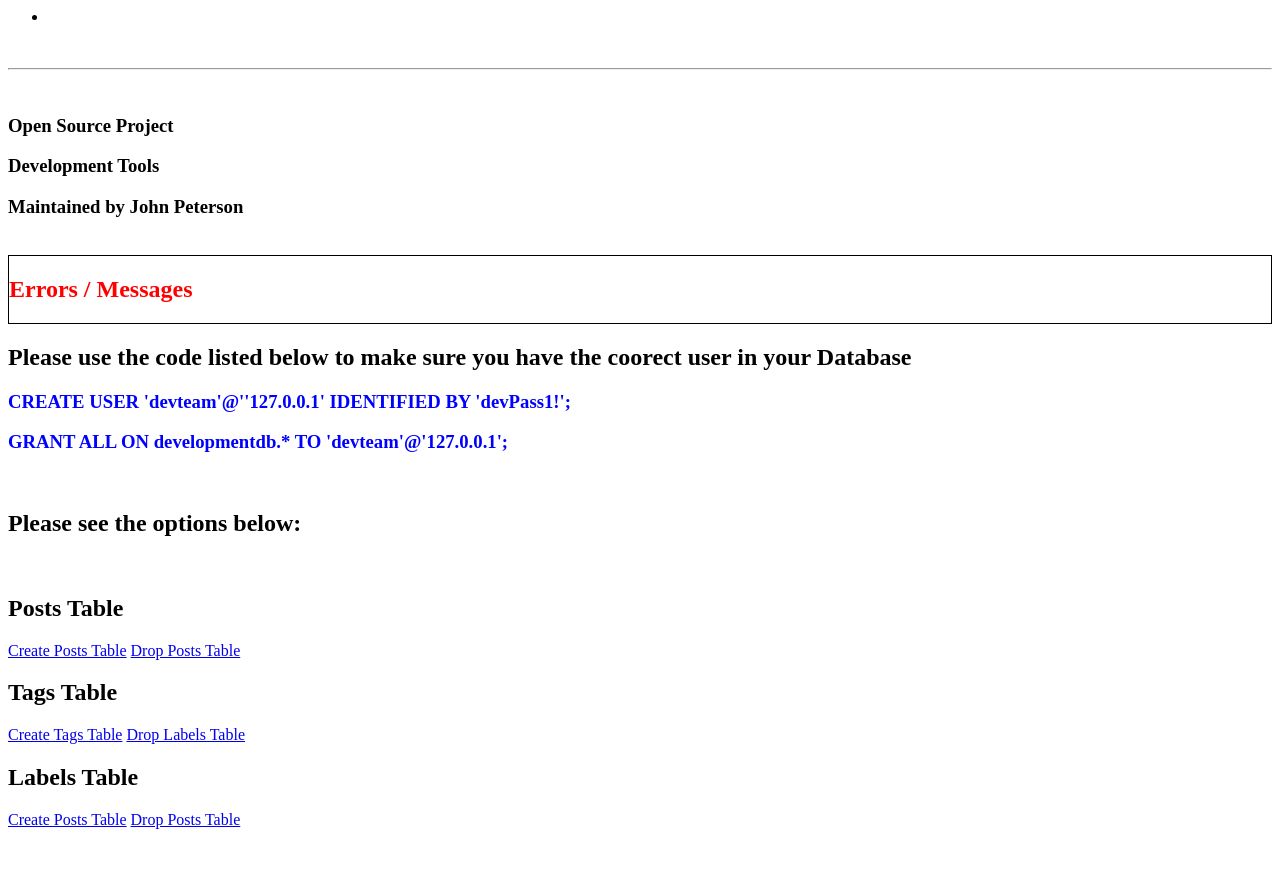
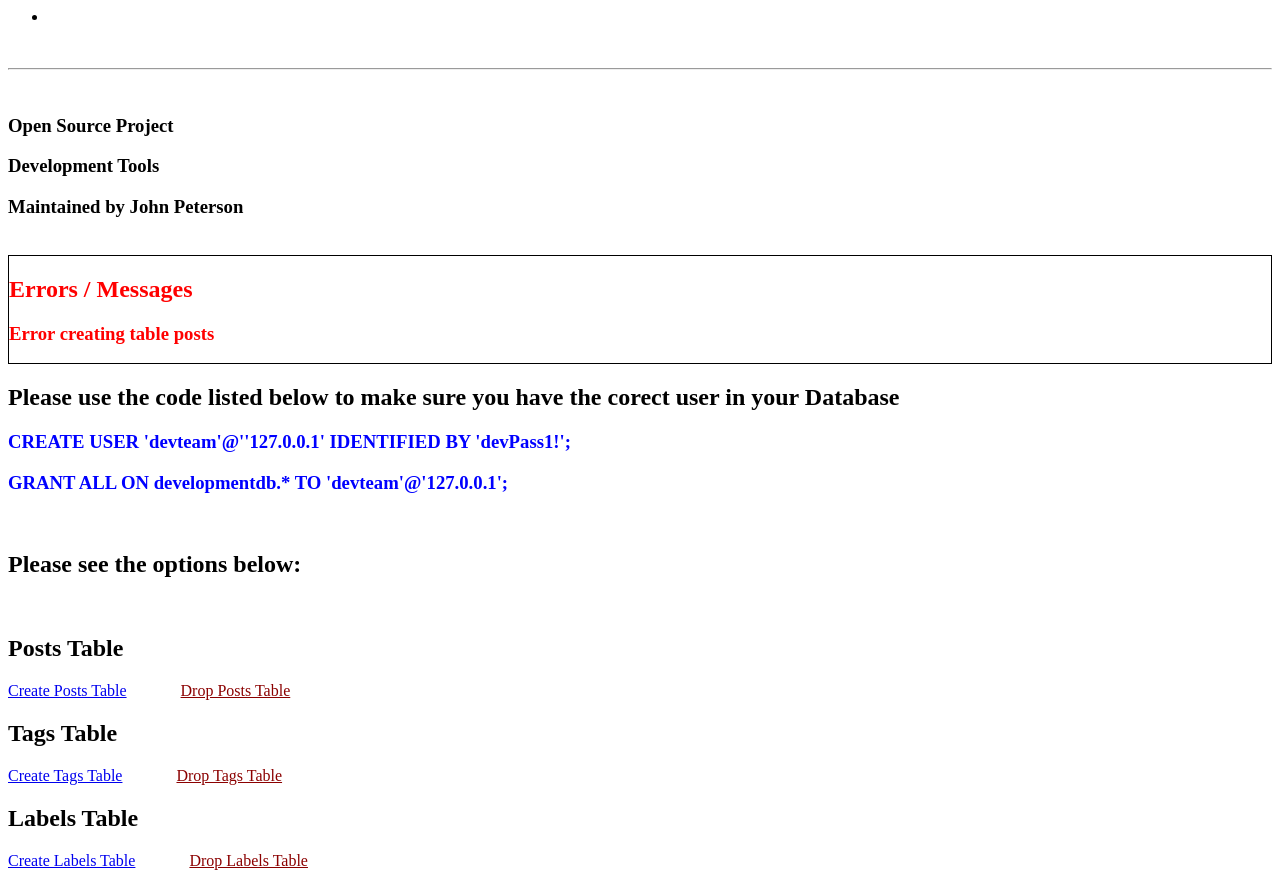
Before and after one commit to RussellMoore1987/open-source-project, a PHP site: page /dev_tools.php?createtable=posts in a window 1280 px wide. Before the commit the page ends 829 px from the top, so only its background shows below. Run offline with PHP 8.4, Linux system fonts and the light colour scheme.

Commit message:
Doing some error checking with table creation and dropping, still in progress.

```diff
--- a/temp_resources/dev_tools.php
+++ b/temp_resources/dev_tools.php
@@ -3,7 +3,7 @@
     require_once("dev_tools_database.class.php");
     $Database = new Database(["servername"=>"127.0.0.1", "username"=>'devteam', "password"=>"devPass1!", "dbname"=>"developmentdb"]);
 
-$successMessage = NULL;
+$successMessage = false;
 
     // Check for any GET requests performed by clicking on the linkgs
     if(isset($_GET['createtable'])) {
@@ -34,11 +34,11 @@ $successMessage = NULL;
 <div style="color: red; border: 1px solid black;">
     <h2>Errors / Messages </h2>
     <?php
-    if (is_null($Database->errors_array)) {
+    if (!empty($Database->errors_array)) {
         foreach($Database->errors_array as $error) {
             echo "<h3 style='color: red;'>" . $error . "</h3>";
         }
-    } elseif(!is_null($successMessage)) {
+    } elseif($successMessage != false) {
         echo "<h3 style='color: green;'>" . $successMessage . "</h3>";
     } else {
         echo "<h3 style='color: green;'>No Errors Detected</h3>";
@@ -46,7 +46,7 @@ $successMessage = NULL;
     ?>
 </div>
 
-<h2>Please use the code listed below to make sure you have the coorect user in your Database</h2>
+<h2>Please use the code listed below to make sure you have the corect user in your Database</h2>
 <h3 style="color: blue;">CREATE USER 'devteam'@''127.0.0.1' IDENTIFIED BY 'devPass1!';</h3>
 <h3 style="color: blue;">GRANT ALL ON developmentdb.* TO 'devteam'@'127.0.0.1';</h3>
 <br>
@@ -54,12 +54,12 @@ $successMessage = NULL;
 <br>
 <h2>Posts Table</h2>
 <a href="dev_tools.php?createtable=posts">Create Posts Table</a>
-<a styel="color: red;" href="dev_tools.php?droptable=posts">Drop Posts Table</a>
+<a style="color: darkred; padding-left: 50px;" href="dev_tools.php?droptable=posts">Drop Posts Table</a>
 <br>
 <h2>Tags Table</h2>
 <a href="dev_tools.php?createtable=tags">Create Tags Table</a>
-<a href="dev_tools.php?droptable=tags">Drop Labels Table</a>
+<a style="color: darkred; padding-left: 50px;" href="dev_tools.php?droptable=tags">Drop Tags Table</a>
 <br>
 <h2>Labels Table</h2>
-<a href="dev_tools.php?createtable=labels">Create Posts Table</a>
-<a href="dev_tools.php?droptable=labels">Drop Posts Table</a>
+<a href="dev_tools.php?createtable=labels">Create Labels Table</a>
+<a style="color: darkred; padding-left: 50px;" href="dev_tools.php?droptable=labels">Drop Labels Table</a>
--- a/temp_resources/dev_tools_database.class.php
+++ b/temp_resources/dev_tools_database.class.php
@@ -82,20 +82,20 @@ class Database {
     public function createPostsTable() {
         $sql = "CREATE TABLE posts IF NOT EXISTS ";
         $sql .= "id INT(10) UNSIGNED NOT NULL AUTO INCREMENT PRIMARY KEY, ";
-        $sql .= "author INT(10) UNSIGNED NOT NULL, ";
-        $sql .= "comments INT(10) UNSIGNED NOT NULL, ";
-        $sql .= "content TEXT, ";
+        $sql .= "author INT(10) UNSIGNED NOT NULL DEFAULT 0, ";
+        $sql .= "comments INT(10) UNSIGNED NOT NULL DEFAULT 0, ";
+        $sql .= "content TEXT NOT NULL, ";
         $sql .= "createdBy INT(10) UNSIGNED NOT NULL, ";
         $sql .= "authorName VARCHAR(50), ";
         $sql .= "createdDate DATE, ";
         $sql .= "postDate DATE, ";
         $sql .= "status TINYINT(1), ";
-        $sql .= "title VARCHAR(50), ";
+        $sql .= "title VARCHAR(50) NOT NULL, ";
 
         if ($this->dbConnection->query($sql) === TRUE) {
             return "Table posts Created Successfully!";
         } else {
-            array_push($this->errors_array, $this->dbConnection->error);
+            array_push($this->errors_array, "Error creating table posts");
             return false;
         }
     }
@@ -103,13 +103,27 @@ class Database {
     public function createTagsTable() {
         $sql = "CREATE TABLE tags IF NOT EXISTS ";
         $sql .= "id INT(10) UNSIGNED NOT NULL AUTO INCREMENT PRIMARY KEY, ";
-        $sql .= "title VARCHAR(50) ";
-        $sql .= "note VARCHAR(255) ";
+        $sql .= "title VARCHAR(50) NOT NULL, ";
+        $sql .= "note VARCHAR(255) DEFAULT NULL";
 
         if ($this->dbConnection->query($sql) === TRUE) {
             return "Table tags Created Successfully";
         } else {
-            array_push($this->errors_array, $this->dbConnection->error);
+            array_push($this->errors_array, "Error creating table tags");
+            return false;
+        }
+    }
+
+    public function createLabelsTable() {
+        $sql = "CREATE TABLE labels IF NOT EXISTS ";
+        $sql .= "id INT(10) UNSIGNED NOT NULL AUTO INCREMENT PRIMARY KEY, ";
+        $sql .= "title VARCHAR(50) NOT NULL, ";
+        $sql .= "note VARCHAR(255) DEFAULT NULL";
+
+        if ($this->dbConnection->query($sql) === TRUE) {
+            return "Table labels Created Successfully";
+        } else {
+            array_push($this->errors_array, "Error creating table labels");
             return false;
         }
     }
```
